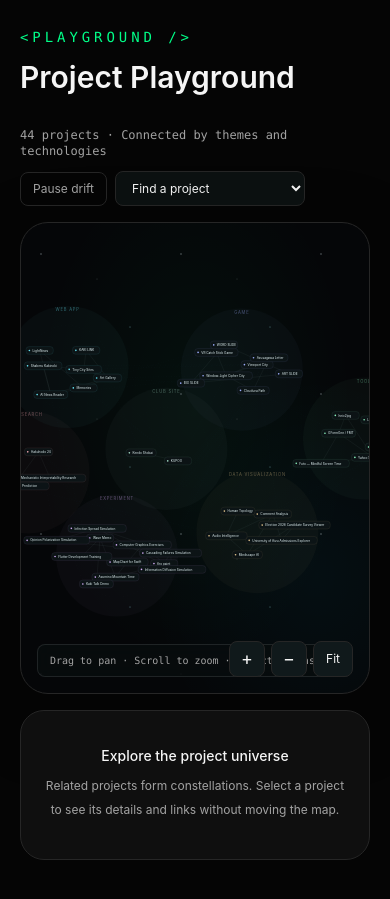
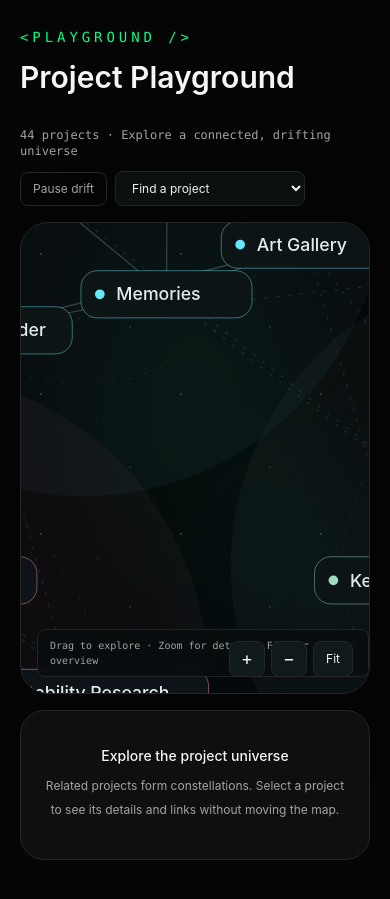
Before and after one commit to ryouy/profile, a Next.js app: page / in a window 390 px wide. Shown: the part 2480-3379 px from the top of the page. Built offline with nearby package versions, Linux system fonts and the light colour scheme.

Commit message:
Make project network readable at default zoom with larger labels

```diff
--- a/src/components/Projects.tsx
+++ b/src/components/Projects.tsx
@@ -11,6 +11,7 @@ type View = { x: number; y: number; scale: number };
 
 const WIDTH = 1740;
 const HEIGHT = 1200;
+// A readable neighborhood is shown by default; Fit is an optional overview.
 const categories: Project["category"][] = [
   "Web App", "Game", "Tool", "Data Visualization", "Experiment", "Research", "Club Site"
 ];
@@ -50,7 +51,7 @@ function makeLayout() {
       project: item.project, index: item.index, cluster: item.cluster,
       x: center.x + Math.cos(angle) * radius,
       y: center.y + Math.sin(angle) * radius * 0.72,
-      w: clamp(item.project.title.length * 7.2 + 30, 105, 275),
+      w: clamp(item.project.title.length * 8.6 + 46, 145, 330),
     };
   });
   // Resolve label collisions without losing the thematic neighborhoods.
@@ -64,8 +65,8 @@ function makeLayout() {
         const b = nodes[j];
         const dx = b.x - a.x;
         const dy = b.y - a.y;
-        const minX = (a.w + b.w) / 2 + 14;
-        const minY = 35;
+        const minX = (a.w + b.w) / 2 + 24;
+        const minY = 47;
         if (Math.abs(dx) < minX && Math.abs(dy) < minY) {
           const ratio = Math.max(Math.abs(dx) / minX, Math.abs(dy) / minY);
           const push = (1 - ratio) * 1.8;
@@ -107,7 +108,7 @@ function makeLayout() {
 }
 
 const graph = makeLayout();
-const initialView: View = { x: 0, y: 0, scale: 0.64 };
+const initialView: View = { x: 0, y: 0, scale: 1 };
 
 function ProjectActions({ project }: { project: Project }) {
   return (
@@ -147,6 +148,7 @@ export function Projects() {
   const drag = useRef<{ x: number; y: number; origin: View; moved: boolean; id: number } | null>(null);
   const movedAt = useRef(0);
   const [dragging, setDragging] = useState(false);
+  const initialPositioned = useRef(false);
 
   useEffect(() => {
     const el = svgRef.current;
@@ -196,14 +198,26 @@ export function Projects() {
 
   const screenCenter = { x: size.width / 2, y: size.height / 2 };
   const fit = useCallback(() => {
-    const scale = clamp(Math.min((size.width - 60) / WIDTH, (size.height - 60) / HEIGHT), 0.26, 1);
+    const scale = clamp(Math.min((size.width - 80) / WIDTH, (size.height - 80) / HEIGHT), 0.24, 1);
     setView({ scale, x: (size.width - WIDTH * scale) / 2, y: (size.height - HEIGHT * scale) / 2 });
   }, [size]);
 
-  useEffect(() => { fit(); }, [fit]);
+  useEffect(() => {
+    if (!initialPositioned.current && size.width > 0 && size.height > 0) {
+      initialPositioned.current = true;
+      const scale = size.width < 600 ? 1.05 : 1.18;
+      // Start in the central neighborhood rather than shrinking the entire map.
+      const center = { x: 785, y: 570 };
+      setView({
+        scale,
+        x: size.width / 2 - center.x * scale,
+        y: size.height / 2 - center.y * scale,
+      });
+    }
+  }, [size]);
   const zoom = (factor: number, at = screenCenter) => {
     setView(old => {
-      const scale = clamp(old.scale * factor, 0.24, 1.65);
+      const scale = clamp(old.scale * factor, 0.24, 2.1);
       const f = scale / old.scale;
       return { scale, x: at.x - (at.x - old.x) * f, y: at.y - (at.y - old.y) * f };
     });
@@ -220,7 +234,7 @@ export function Projects() {
     <section id="projects" className="py-16 sm:py-20">
       <SectionHeader eyebrow="<playground />" title="Project Playground" />
       <div className="mb-4 flex flex-wrap items-center justify-between gap-3">
-        <p className="font-mono text-xs text-muted">{graph.nodes.length} projects · Connected by themes and technologies</p>
+        <p className="font-mono text-xs text-muted">{graph.nodes.length} projects · Explore a connected, drifting universe</p>
         <div className="flex items-center gap-2">
           <button type="button" onClick={() => setPause(p => !p)} disabled={!motion}
             className="rounded-lg border border-border px-3 py-2 text-xs text-muted hover:border-accent/50 disabled:opacity-40">
@@ -280,9 +294,9 @@ export function Projects() {
           <g transform={ "translate(" + view.x + " " + view.y + ") scale(" + view.scale + ")" }>
             {centers.map((center, i) => (
               <g key={categories[i]} pointerEvents="none">
-                <circle cx={center.x} cy={center.y} r={235} fill={palette[i]} opacity=".026" />
+                <circle cx={center.x} cy={center.y} r={255} fill={palette[i]} opacity=".035" />
                 <circle cx={center.x} cy={center.y} r={160} fill="none" stroke={palette[i]} strokeOpacity=".08" strokeDasharray="3 11" />
-                <text x={center.x} y={center.y - 215} textAnchor="middle" fontSize="16" letterSpacing="3" fill={palette[i]} opacity=".43">
+                <text x={center.x} y={center.y - 215} textAnchor="middle" fontSize="18" letterSpacing="3" fill={palette[i]} opacity=".43">
                   {categories[i].toUpperCase()}
                 </text>
               </g>
@@ -294,7 +308,7 @@ export function Projects() {
               return <line key={edge.from + "-" + edge.to} x1={a.x} y1={a.y} x2={b.x} y2={b.y}
                 stroke={highlighted ? "#9cf9cd" : cross ? "#65b0c0" : "#8aa9ac"}
                 strokeWidth={highlighted ? 1.7 : cross ? 0.85 : 1.1}
-                strokeOpacity={highlighted ? 0.75 : cross ? 0.12 : 0.23}
+                strokeOpacity={highlighted ? 0.85 : cross ? 0.18 : 0.32}
                 strokeDasharray={cross ? "3 7" : undefined} pointerEvents="none" />;
             })}
             {graph.nodes.map((node, i) => {
@@ -313,15 +327,15 @@ export function Projects() {
                   onClick={() => { if (Date.now() - movedAt.current > 180) moveToProject(i); }}
                   onKeyDown={(e) => { if (e.key === "Enter" || e.key === " ") { e.preventDefault(); moveToProject(i); } }}>
                   {highlighted && <circle r="25" fill={palette[node.cluster]} opacity=".13" />}
-                  <rect x={-node.w / 2} y="-15" width={node.w} height="30" rx="12"
+                  <rect x={-node.w / 2} y="-20" width={node.w} height="40" rx="14"
                     fill={highlighted ? "#14251f" : "#0d1416"}
                     fillOpacity={dimmed ? 0.68 : .96}
-                    stroke={palette[node.cluster]} strokeOpacity={highlighted ? 0.86 : dimmed ? .11 : .35}
+                    stroke={palette[node.cluster]} strokeOpacity={highlighted ? 0.95 : dimmed ? .15 : .48}
                     strokeWidth={highlighted ? 1.5 : .8} />
-                  <circle cx={-node.w / 2 + 13} cy="0" r={highlighted ? 4.6 : 3.2}
+                  <circle cx={-node.w / 2 + 16} cy="0" r={highlighted ? 5.5 : 4.1}
                     fill={palette[node.cluster]} opacity={dimmed ? .4 : 1} />
-                  <text x={-node.w / 2 + 25} y="4.5" fontSize="12" fontWeight={highlighted ? "600" : "450"}
-                    fill={highlighted ? "#ffffff" : "#c6d5d7"} opacity={dimmed ? .6 : 1}>
+                  <text x={-node.w / 2 + 30} y="5.2" fontSize="15" fontWeight={highlighted ? "600" : "500"}
+                    fill={highlighted ? "#ffffff" : "#e3edf0"} opacity={dimmed ? .65 : 1}>
                     {node.project.title}
                   </text>
                 </g>
@@ -330,7 +344,7 @@ export function Projects() {
           </g>
         </svg>
         <div className="absolute bottom-4 left-4 pointer-events-none rounded-lg border border-white/10 bg-[#080d0e]/80 px-3 py-2 font-mono text-[10px] text-muted backdrop-blur">
-          Drag to pan · Scroll to zoom · Select to inspect
+          Drag to explore · Zoom for detail · Fit for overview
         </div>
         <div className="absolute bottom-4 right-4 flex gap-1.5">
           <button type="button" onClick={() => zoom(1.2)} aria-label="Zoom in" className="h-9 w-9 rounded-lg border border-border bg-[#10191b] text-lg text-text hover:border-accent">+</button>
```
